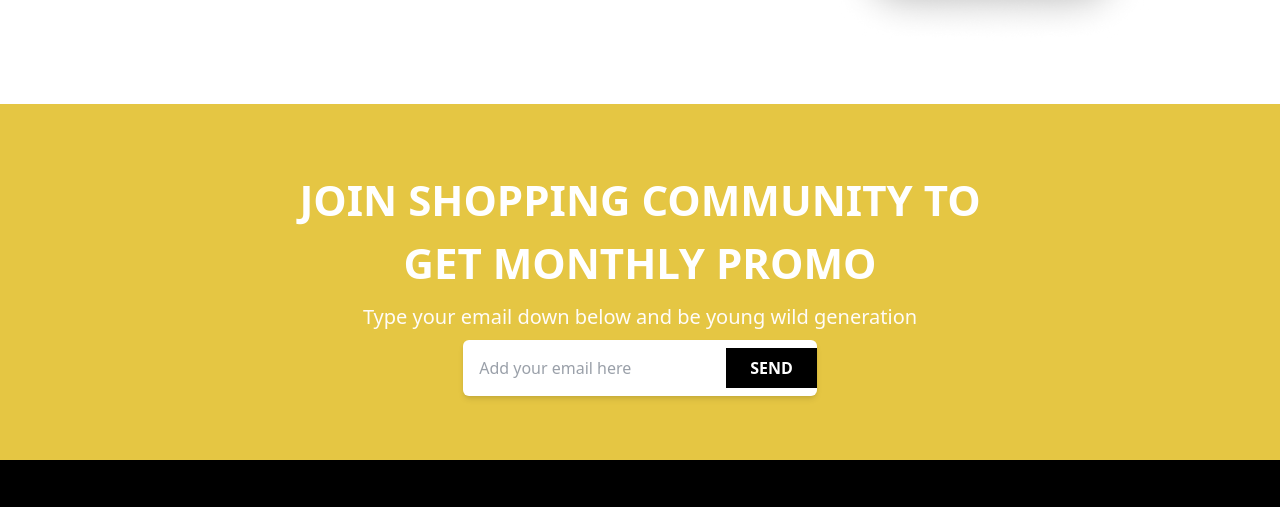
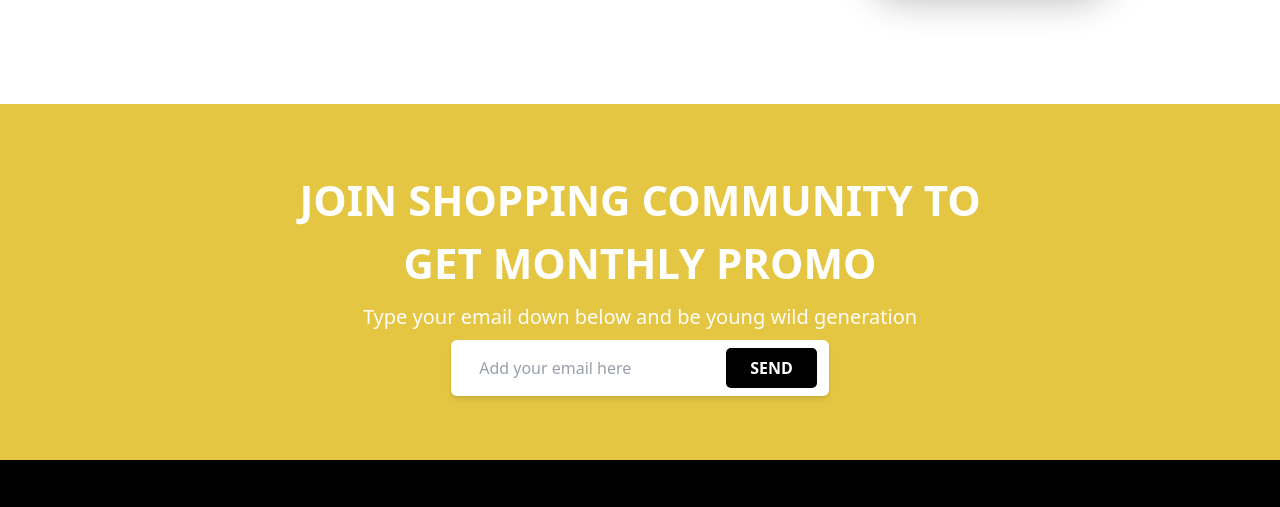
Before and after one commit to syarifasyh1736/fashion, a website: page index.html in a window 1280 px wide. Shown: the part 3697-4204 px from the top of the page. Drawn offline with Linux system fonts and the light colour scheme.

Commit message:
merge command

```diff
--- a/index.html
+++ b/index.html
@@ -86,8 +86,8 @@
                 <img src="/arrow1.svg" alt="">
               </div>
             </div>
-            </div>
           </div>
+        </div>
         </div>
       </section>
     </div>
@@ -159,7 +159,8 @@
         </div>
       </div>
     </section>
-    <div class="container mx-auto mt-[60px]  ">
+
+    <div class="w-full mt-[60px] ">
       <section class="flex flex-col items-center justify-center gap-2 bg-[#E5C643] py-16 ">
         <div class="uppercase font-extrabold text-[42px] text-[#fff] text-center ">
           JOIN SHOPPING COMMUNITY TO<br>
@@ -168,12 +169,13 @@
         <div class=" text-[20px] text-[#FFFCF8] text-center gap-2">
           Type your email down below and be young wild generation
         </div>
-        <div class="bg-white flex items-center rounded-md overflow-hidden shadow-md ">
+        <div class="bg-white px-3 flex items-center rounded-md overflow-hidden shadow-md ">
           <input type="email" name="" id="" placeholder="Add your email here" class=" p-4 text-gray-700 focus:outline-none">
-          <button type="submit" class="bg-black text-white px-6 py-2  font-semibold hover:bg-gray-800 ">SEND</button>
+          <button type="submit" class="bg-black text-white px-6 py-2 rounded-[5px] font-semibold hover:bg-gray-800 ">SEND</button>
         </div>
       </section>
     </div>
+
     <footer class="bg-[#000] text-white py-12">
       <div class="container mx-auto flex flex-auto md:flex-row justify-center gap-12">
         <div class="w-1/3">
```
Also changed, not shown: output.css.
